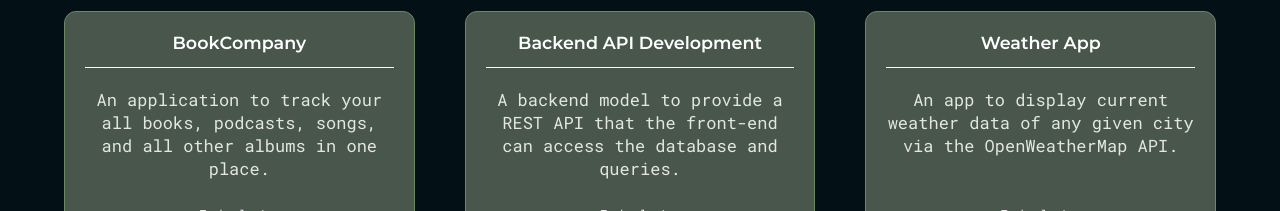
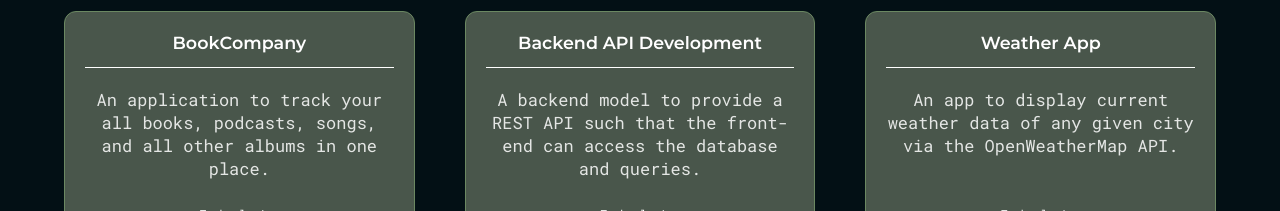
Before and after one commit to rodrigo-bravo/portfolio-website, a React (Create React App) app: page /projects in a window 1280 px wide. Shown: the part 814-1025 px from the top of the page. Built offline with nearby package versions, Linux system fonts and the light colour scheme; a web font is replaced by a local one.

Commit message:
desc fix

```diff
--- a/src/assets/data/projects.js
+++ b/src/assets/data/projects.js
@@ -22,7 +22,7 @@
     id: uuidv4(),
     name: 'Backend API Development',
     desc:
-      'A backend model to provide a REST API that the front-end can access the database and queries.',
+      'A backend model to provide a REST API such that the front-end can access the database and queries.',
     tags: '#Backend #Express #Node.js #JavaScript #JWTs #Cookies',
     sourceLink: 'https://github.com/rodrigo-bravo/api-backend',
     img: backendImg,
```
